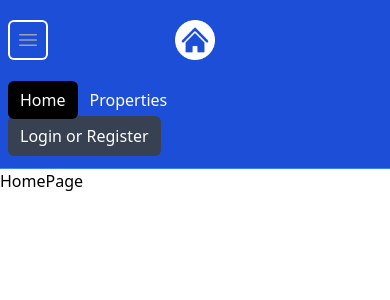
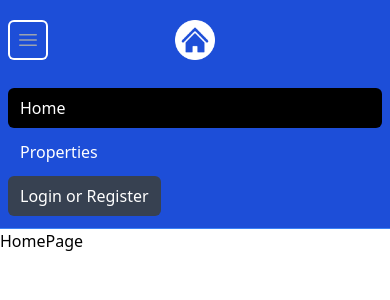
Before and after one commit to Vallejord/nextjs-project, a Next.js app: page / in a window 390 px wide. Both pictures are taken after a click on the button "Open main menu". Shown: the top 300 px of the page. Built offline with nearby package versions, Linux system fonts and the light colour scheme.

Commit message:
changes to navbar

```diff
--- a/components/Navbar.jsx
+++ b/components/Navbar.jsx
@@ -3,12 +3,12 @@ import { useState } from "react";
 import { usePathname } from "next/navigation";
 import Image from "next/image";
 import Link from "next/link";
-import { FaGoogle } from "react-icons/fa";
 import logo from "@/assets/images/logo-white.png";
 import profileDefault from "@/assets/images/profile.png";
+import { FaGoogle } from "react-icons/fa";
 
 const Navbar = () => {
-  const [isMobileMenuOpen, setIsMenuMobileOpen] = useState(false);
+  const [isMobileMenuOpen, setIsMobileMenuOpen] = useState(false);
   const [isProfileMenuOpen, setIsProfileMenuOpen] = useState(false);
   const [isLoggedIn, setIsLoggedIn] = useState(false);
 
@@ -26,7 +26,7 @@ const Navbar = () => {
               className="relative inline-flex items-center justify-center rounded-md p-2 text-gray-400 hover:bg-gray-700 hover:text-white focus:outline-none focus:ring-2 focus:ring-inset focus:ring-white"
               aria-controls="mobile-menu"
               aria-expanded="false"
-              onClick={() => setIsMenuMobileOpen((prev) => !prev)}
+              onClick={() => setIsMobileMenuOpen((prev) => !prev)}
             >
               <span className="absolute -inset-0.5"></span>
               <span className="sr-only">Open main menu</span>
@@ -88,8 +88,8 @@ const Navbar = () => {
               </div>
             </div>
           </div>
-          {/*
-      <!-- Right Side Menu (Logged Out) --> */}
+
+          {/* <!-- Right Side Menu (Logged Out) --> */}
           {!isLoggedIn && (
             <div className="hidden md:block md:ml-6">
               <div className="flex items-center">
@@ -104,7 +104,7 @@ const Navbar = () => {
           {/* <!-- Right Side Menu (Logged In) --> */}
           {isLoggedIn && (
             <div className="absolute inset-y-0 right-0 flex items-center pr-2 md:static md:inset-auto md:ml-6 md:pr-0">
-              <Link href="messages" className="relative group">
+              <Link href="/messages" className="relative group">
                 <button
                   type="button"
                   className="relative rounded-full bg-gray-800 p-1 text-gray-400 hover:text-white focus:outline-none focus:ring-2 focus:ring-white focus:ring-offset-2 focus:ring-offset-gray-800"
@@ -172,7 +172,7 @@ const Navbar = () => {
                       Your Profile
                     </Link>
                     <Link
-                      href="/properties/save"
+                      href="/properties/saved"
                       className="block px-4 py-2 text-sm text-gray-700"
                       role="menuitem"
                       tabIndex="-1"
@@ -204,7 +204,7 @@ const Navbar = () => {
               href="/"
               className={`${
                 pathname === "/" ? "bg-black" : ""
-              } text-white hover:bg-gray-900 hover:text-white rounded-md px-3 py-2`}
+              } text-white block rounded-md px-3 py-2 text-base font-medium`}
             >
               Home
             </Link>
@@ -212,7 +212,7 @@ const Navbar = () => {
               href="/properties"
               className={`${
                 pathname === "/properties" ? "bg-black" : ""
-              } text-white hover:bg-gray-900 hover:text-white rounded-md px-3 py-2`}
+              } text-white block rounded-md px-3 py-2 text-base font-medium`}
             >
               Properties
             </Link>
@@ -221,11 +221,12 @@ const Navbar = () => {
                 href="/properties/add"
                 className={`${
                   pathname === "/properties/add" ? "bg-black" : ""
-                } text-white hover:bg-gray-900 hover:text-white rounded-md px-3 py-2`}
+                } text-white block rounded-md px-3 py-2 text-base font-medium`}
               >
                 Add Property
               </Link>
             )}
+
             {!isLoggedIn && (
               <button className="flex items-center text-white bg-gray-700 hover:bg-gray-900 hover:text-white rounded-md px-3 py-2 my-4">
                 <span>Login or Register</span>
@@ -237,5 +238,4 @@ const Navbar = () => {
     </nav>
   );
 };
-
 export default Navbar;
```
